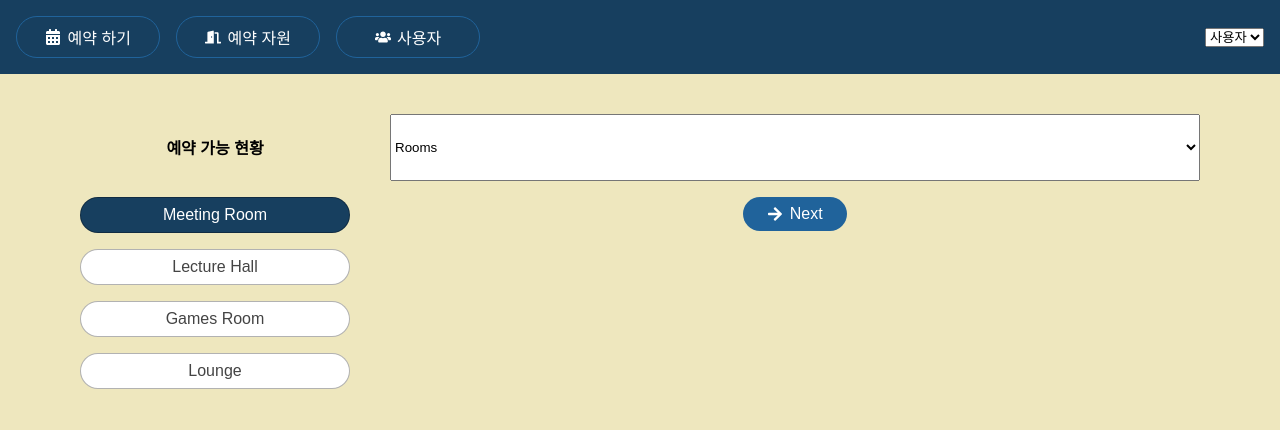
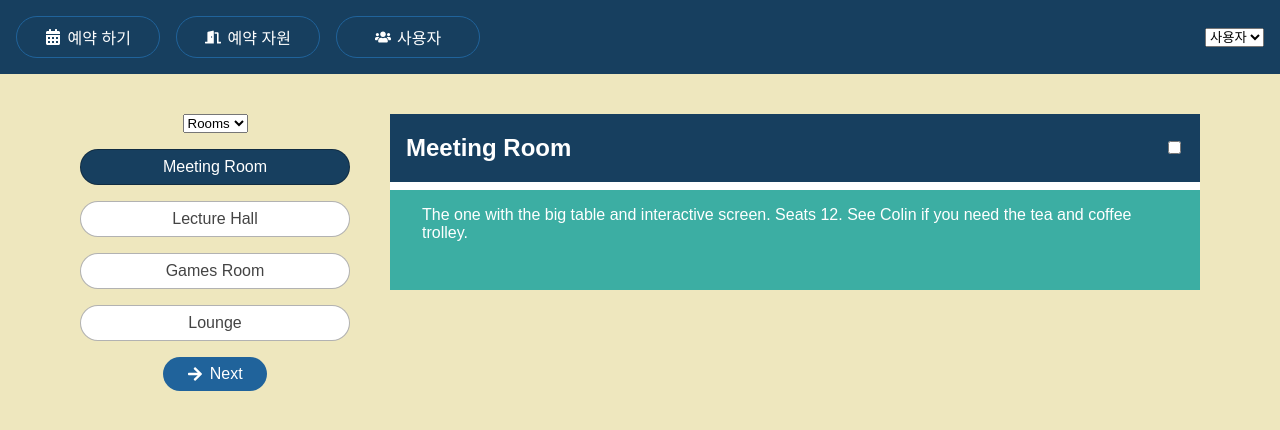
Before and after one commit to jia0628/React_Demo, a React (Vite) app: page /bookables in a window 1280 px wide. Shown: the top 430 px of the page. Built offline with nearby package versions, Linux system fonts and the light colour scheme.

Commit message:
#3 useState_3 (Details)

```diff
--- a/src/component/Bookables/BookList.jsx
+++ b/src/component/Bookables/BookList.jsx
@@ -1,4 +1,4 @@
-import { bookables } from "../../static.json"
+import { bookables, days, sessions } from "../../static.json"
 import {useState} from "react";
 import {FaArrowRight} from "react-icons/fa";
 
@@ -11,7 +11,9 @@ function BookList() {
     // ★ bookableIndex 는 상태값 관리를 해야할 변수
     // ★ setBookableIndex 는 useState 가 리턴해주는 메소드. (== 값 변경 메소드)
     const [bookableIndex, setBookableIndex] = useState(0)  // ★ 이부분이 핵심, useState 는 2개의 리턴값을 가짐(bookableIndex, setBookableIndex)
-    const groups = ["Rooms", "Kit"]
+    // b.group 만 가져와서 컬렉션. 중복값은 1개만 저장하기 위해 Set() 자료구조 사용
+    // ... 은 Set 오브젝트를 배열로 변환
+    const groups = [...new Set(bookables.map(b => b.group))]  // 현재 상황 ["Rooms", "Kit"]
     // function changeBookable(selectIndex) {
     //     bookableIndex = selectIndex
     // }
@@ -21,15 +23,26 @@ function BookList() {
         setBookableIndex((i) => (i+1) % bookableGroup.length)
     }
 
+    function changeGroup(event) {
+        setGroup(event.target.value)
+        setBookableIndex(0)
+    }
+
+    const bookable = bookableGroup[bookableIndex]
+    const [hasDetails, setHasDetails] = useState(false)
+
     return(
         <>
-            <select value={group} onChange={(e) => setGroup(e.target.value)}>
+            <div>
+                <select value={group} onChange={changeGroup}>
                     {groups.map(g => <option key={g} value={g}>{g}</option>)}
                 </select>
                 <ul className="items-list-nav">
                     {bookableGroup.map((b, i) => (
-                    <li key={b.id} className={i === bookableIndex? "selected":null}>
-                        <button className="btn" onClick={() => {setBookableIndex(i)}}>
+                        <li key={b.id} className={i === bookableIndex ? "selected" : null}>
+                            <button className="btn" onClick={() => {
+                                setBookableIndex(i)
+                            }}>
                                 {b.title}
                             </button>
                         </li>
@@ -40,7 +53,38 @@ function BookList() {
                         <FaArrowRight/><span>Next</span>
                     </button>
                 </p>
+            </div>
+
+            {/* 새로운 UI 추가 : 상세 내용 */}
+            <div className="book-details">
+                <div className="item">
+                    <div className="item-header">
+                        <h2>{bookable.title}</h2>
+                        <span className="controls">
+                            <label>
+                                <input type="checkbox" checked={hasDetails} onChange={() => setHasDetails(has => !has)}/>
+                            </label>
+                        </span>
+                    </div>
+                    <p>{bookable.notes}</p>
+                    {hasDetails && (
+                        <div className="item-details">
+                            <h3>사용가능한 요일과 세션</h3>
+                            <div className="bookable-availability">
+                                <ul>
+                                    {bookable.days.sort().map(d => <li key={d}>{days[d]}</li>)}
+                                </ul>
+                                <ul>
+                                    {bookable.sessions.sort().map(s => <li key={s}>{sessions[s]}</li>)}
+                                </ul>
+                            </div>
+                        </div>
+                    )}
+                </div>
+            </div>
         </>
+
+
     )
 }
 
--- a/src/component/Bookables/BookablePage.jsx
+++ b/src/component/Bookables/BookablePage.jsx
@@ -3,7 +3,7 @@ import BookList from "./BookList.jsx";
 function BookablePage() {
     return(
         <main className="bookables-page">
-            <h4>예약 가능 현황</h4>
+            {/*<h4>예약 가능 현황</h4>*/}
             <BookList/>
         </main>
     )
```
Lines whose indentation alone changed are shown as unchanged.
